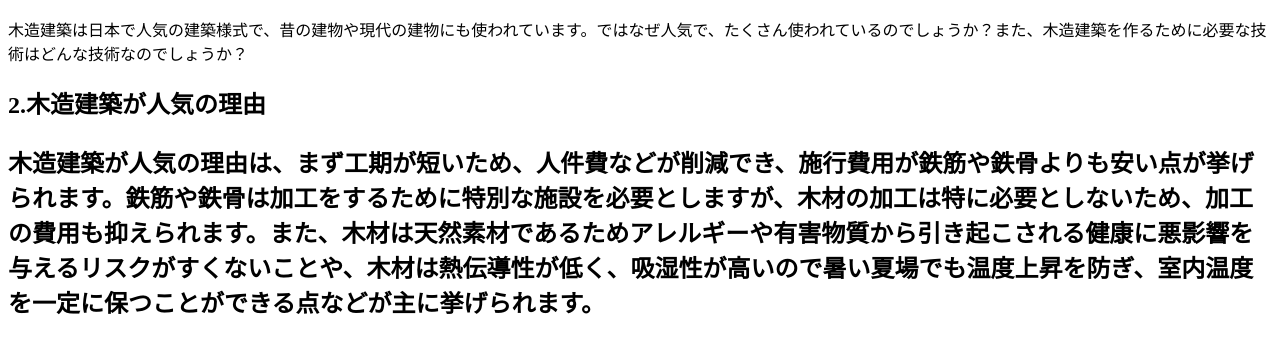
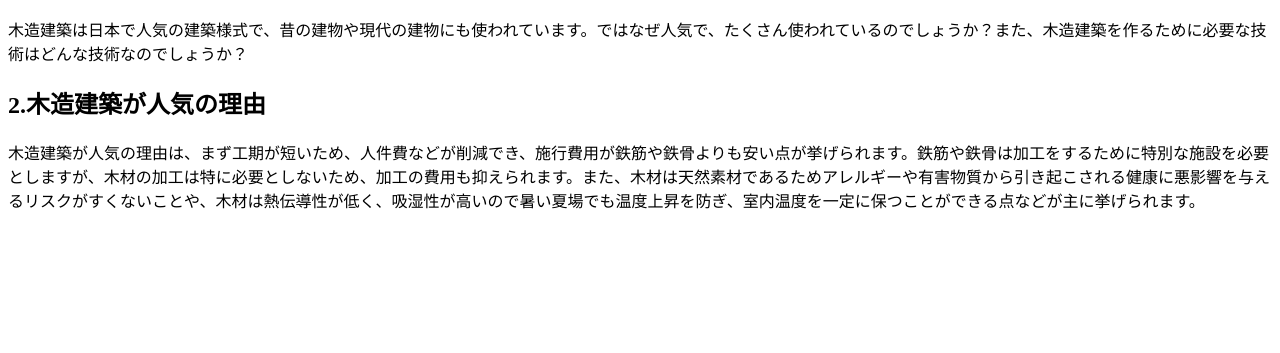
Before and after one commit to 1240007k/1240007k.github.io, a plain HTML site: page cl2020.html in a window 1280 px wide. Shown: the part 113-466 px from the top of the page. Drawn offline with Linux system fonts and the light colour scheme.

Commit message:
Update cl2020.html

```diff
--- a/cl2020.html
+++ b/cl2020.html
@@ -6,5 +6,5 @@
   <H1>木造建築について</H1>
   <H2>1.はじめに</H2>
   <P>木造建築は日本で人気の建築様式で、昔の建物や現代の建物にも使われています。ではなぜ人気で、たくさん使われているのでしょうか？また、木造建築を作るために必要な技術はどんな技術なのでしょうか？</P>
-  <H2>2.木造建築が人気の理由<H2>
+  <H2>2.木造建築が人気の理由</H2>
     <P>木造建築が人気の理由は、まず工期が短いため、人件費などが削減でき、施行費用が鉄筋や鉄骨よりも安い点が挙げられます。鉄筋や鉄骨は加工をするために特別な施設を必要としますが、木材の加工は特に必要としないため、加工の費用も抑えられます。また、木材は天然素材であるためアレルギーや有害物質から引き起こされる健康に悪影響を与えるリスクがすくないことや、木材は熱伝導性が低く、吸湿性が高いので暑い夏場でも温度上昇を防ぎ、室内温度を一定に保つことができる点などが主に挙げられます。</P>
```
